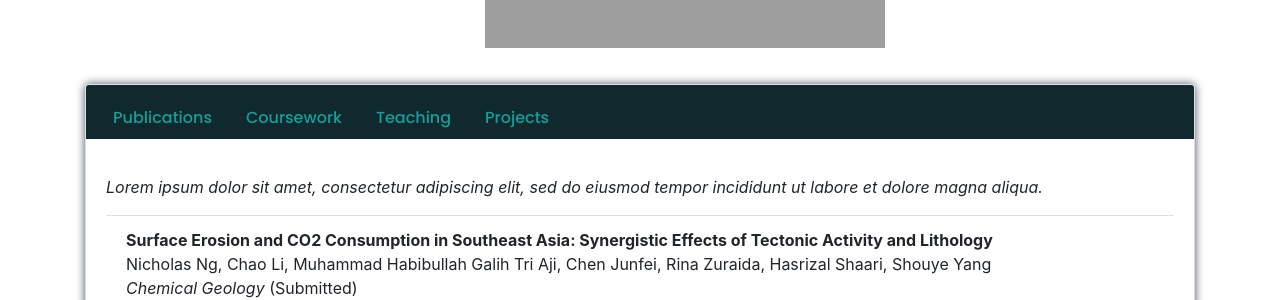
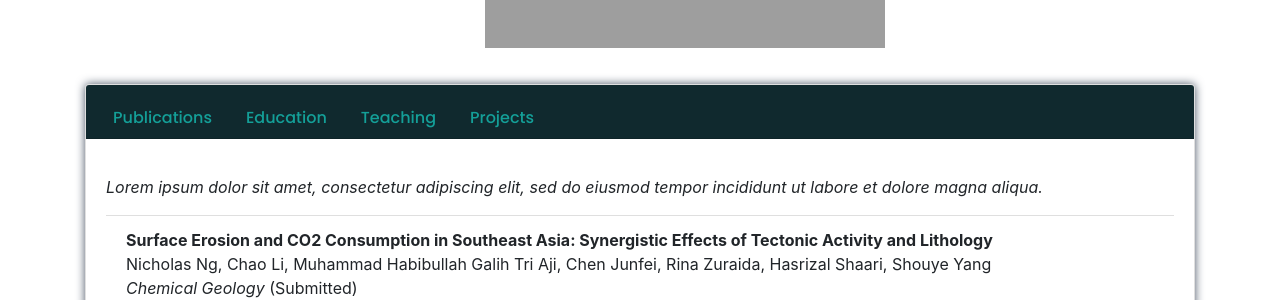
Before and after one commit to mhgta10/mhgta10.github.io, a Jekyll site: the page built from index.md, in a window 1280 px wide. Shown: the part 900-1200 px from the top of the page. Built offline with Jekyll 4.4.1, drawn with Linux system fonts in a browser that asks for light colours; nearby versions of some CDN libraries; comment, search, counter and statistics services are not loaded; our own code applies the rules of GitHub Pages for plain Markdown files.

Commit message:
Update sections.yml

```diff
--- a/_data/sections.yml
+++ b/_data/sections.yml
@@ -4,7 +4,7 @@
   url: publications.html
   first: true
 
-- name: Coursework
+- name: Education
   id: courses
   description: Lorem ipsum dolor sit amet, consectetur adipiscing elit, sed do eiusmod tempor incididunt ut labore et dolore magna aliqua.
   content:
```
